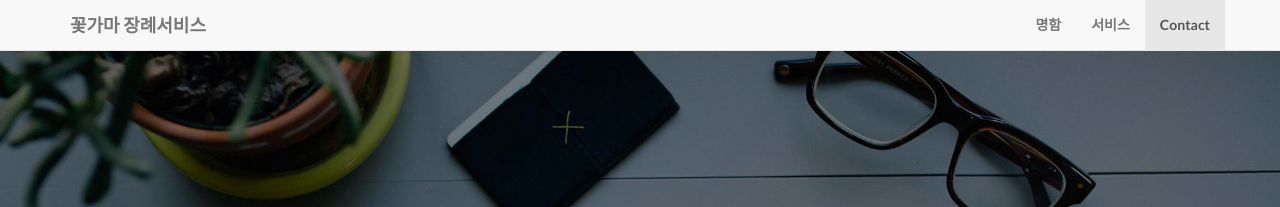
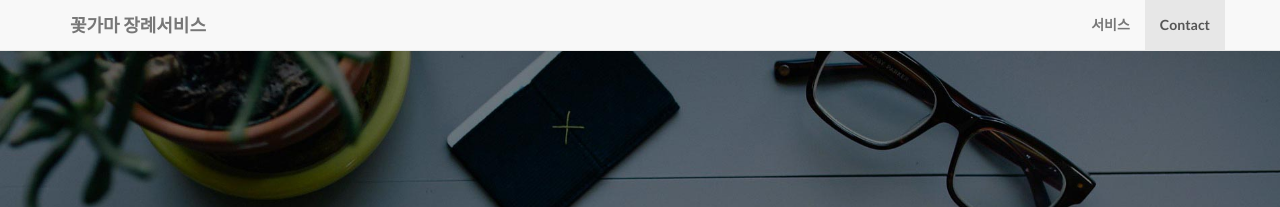
Before and after one commit to leevra/ggoggama, a Jekyll site: the page built from index.html, in a window 1280 px wide. Shown: the top 207 px of the page. Built offline with Jekyll 4.4.1, drawn with Linux system fonts in a browser that asks for light colours.

Commit message:
Update header.html

```diff
--- a/_includes/header.html
+++ b/_includes/header.html
@@ -15,7 +15,7 @@
         <div class="collapse navbar-collapse" id="bs-example-navbar-collapse-1">
             <ul class="nav navbar-nav navbar-right">
             	<li>
-                    <a class="page-scroll" href="#about">명함</a>
+                    <a class="page-scroll" href="#about"></a>
                 </li>
                 <li>
                     <a class="page-scroll" href="#services">서비스</a>
```
